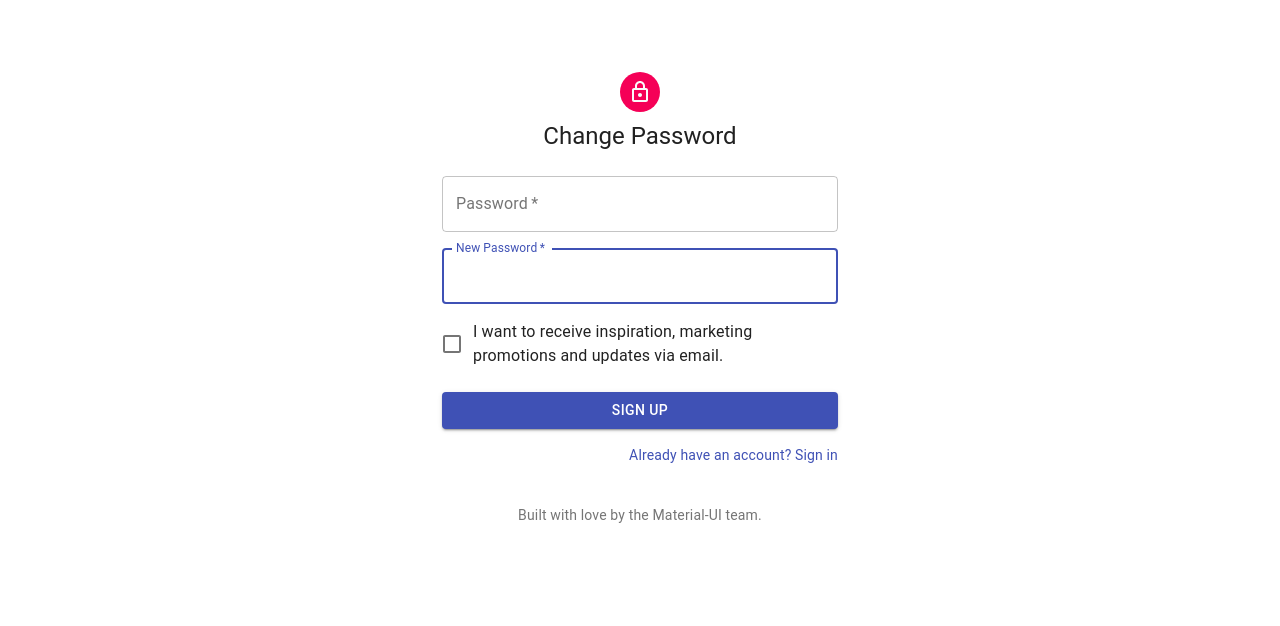
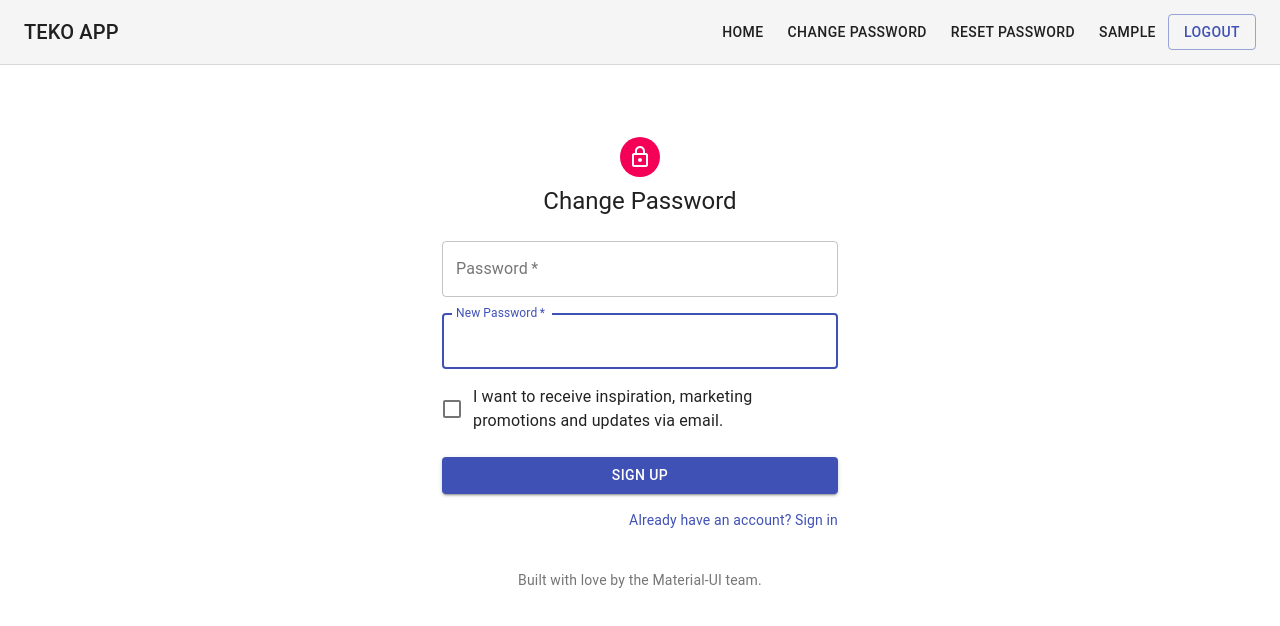
Before and after one commit to project-react/teko-app-ui, a React (Create React App) app: page /ChangePassword in a window 1280 px wide. Shown: the top 626 px of the page. Built offline with nearby package versions, Linux system fonts and the light colour scheme; sample sign-in values are in the browser's storage.

Commit message:
complete resetpassword

```diff
--- a/src/layouts/LayoutUser/LayoutUser.js
+++ b/src/layouts/LayoutUser/LayoutUser.js
@@ -4,6 +4,7 @@ import Toolbar from '@material-ui/core/Toolbar';
 import Typography from '@material-ui/core/Typography';
 import Button from '@material-ui/core/Button';
 import Link from '@material-ui/core/Link';
+import { Link as RouteLink } from 'react-router-dom';
 
 import { Material } from 'components/shared/Material';
 
@@ -14,17 +15,20 @@ const LayoutUser = (props) => {
     <AppBar position="static" color="default" elevation={0} className={classes.appBar}>
         <Toolbar className={classes.toolbar}>
           <Typography variant="h6" color="inherit" noWrap className={classes.toolbarTitle}>
-                TEKO APP
+            TEKO APP
           </Typography>
           <nav>
-            <Link variant="button" color="textPrimary" href="#" className={classes.link}>
+            <Link variant="button" color="textPrimary" to="/Home" component={RouteLink} className={classes.link}>
+              Home
+            </Link>
+            <Link variant="button" color="textPrimary" to="/ChangePassword" component={RouteLink} className={classes.link}>
               Change Password
             </Link>
-            <Link variant="button" color="textPrimary" href="#" className={classes.link}>
+            <Link variant="button" color="textPrimary" to="/ResetPassword" component={RouteLink} className={classes.link}>
               Reset Password
             </Link>
             <Link variant="button" color="textPrimary" href="#" className={classes.link}>
-              {username }
+              {username}
             </Link>
           </nav>
           <Button href="#" color="primary" variant="outlined" className={classes.link}>
--- a/src/views/ChangePassword/ChangePassword.js
+++ b/src/views/ChangePassword/ChangePassword.js
@@ -1,9 +1,15 @@
 import React from 'react';
-import { ChangePasswordForm } from 'components/ChangePasswordForm';
+import CssBaseline from '@material-ui/core/CssBaseline';
+import {LayoutUser} from 'layouts/LayoutUser';
+import {ChangePasswordForm} from 'components/ChangePasswordForm';
 
 const ChangePassword = () => {
   return(
-    <ChangePasswordForm />
+    <React.Fragment>
+      <CssBaseline />
+      <LayoutUser />
+      <ChangePasswordForm />
+    </React.Fragment>
   )
 }
 
--- a/src/views/Home/Home.js
+++ b/src/views/Home/Home.js
@@ -1,10 +1,12 @@
 import React from 'react';
-import { LayoutUser } from 'layouts/LayoutUser'
+import CssBaseline from '@material-ui/core/CssBaseline';
+import { LayoutUser } from 'layouts/LayoutUser';
 import { HomeForm } from 'components/HomeForm';
 
 const Home = (props) => {
   return(
     <React.Fragment>
+      <CssBaseline />
       <LayoutUser />
       <HomeForm {...props}/>
     </React.Fragment>
--- a/src/views/Register/Register.js
+++ b/src/views/Register/Register.js
@@ -1,9 +1,15 @@
 import React from 'react';
+import CssBaseline from '@material-ui/core/CssBaseline';
+import { LayoutNoUser }  from 'layouts/LayoutNoUser';
 import { RegisterForm } from 'components/RegisterForm';
 
 const Register = (props) => {
   return(
-    <RegisterForm {...props}/>
+    <React.Fragment>
+      <CssBaseline />
+      <LayoutNoUser />
+      <RegisterForm {...props}/>
+    </React.Fragment>
   )
 }
 
--- a/src/views/ResetPassword/ResetPassword.js
+++ b/src/views/ResetPassword/ResetPassword.js
@@ -1,9 +1,22 @@
 import React from 'react';
-import { ResetPasswordForm } from 'components/ResetPasswordForm';
+import CssBaseline from '@material-ui/core/CssBaseline';
+import {LayoutNoUser} from 'layouts/LayoutNoUser';
+import {LayoutUser} from 'layouts/LayoutUser';
+import {ResetPasswordForm} from 'components/ResetPasswordForm';
 
 const ResetPassword = () => {
+  let selectLayout = '';
+  if(localStorage.getItem('username') === null){
+    selectLayout = (<LayoutNoUser />)
+  } else {
+    selectLayout = (<LayoutUser />)
+  }
   return(
-    <ResetPasswordForm />
+    <React.Fragment>
+      <CssBaseline />
+      {selectLayout}
+      <ResetPasswordForm />
+    </React.Fragment>
   )
 }
 export default ResetPassword
```
